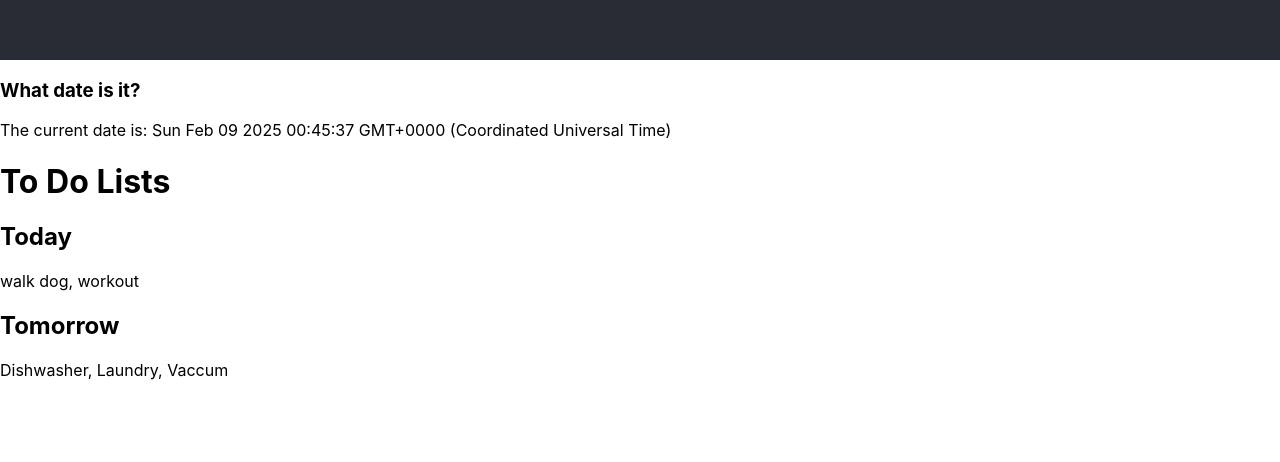
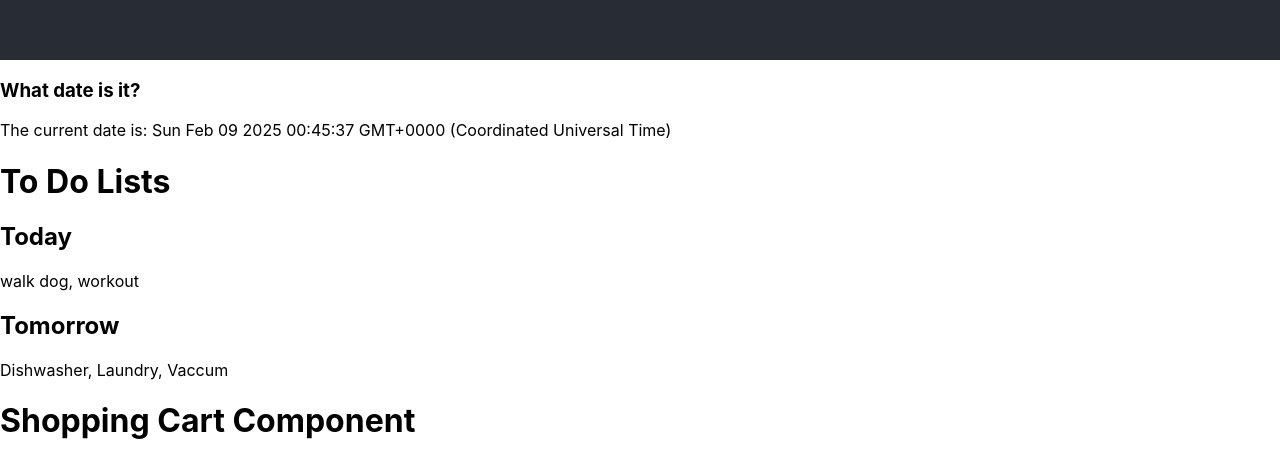
Before and after one commit to ChadHarper811/react_practice, a React (Create React App) app: page / in a window 1280 px wide. Shown: the part 740-1202 px from the top of the page. Before the commit the page ends 1136 px from the top, so only its background shows below. Built offline with nearby package versions, Linux system fonts and the light colour scheme.

Commit message:
added ShoppingCart component for practice problem

```diff
--- /dev/null
+++ b/src/ShoppingCart.js
@@ -0,0 +1,9 @@
+const ShoppingCart = (props) => {
+  return (
+    <div>
+      <h1>Shopping Cart Component</h1>
+    </div>
+  )
+};
+
+export default ShoppingCart;
--- a/src/index.js
+++ b/src/index.js
@@ -5,6 +5,7 @@ import App from './App';
 import reportWebVitals from './reportWebVitals';
 import Calendar from './Calendar';
 import ToDo from './ToDo';
+import ShoppingCart from './ShoppingCart';
 
 const root = ReactDOM.createRoot(document.getElementById('root'));
 root.render(
@@ -12,6 +13,7 @@ root.render(
     <App />
     <Calendar />
     <ToDo />
+    <ShoppingCart />
   </React.StrictMode>
 );
 
```
